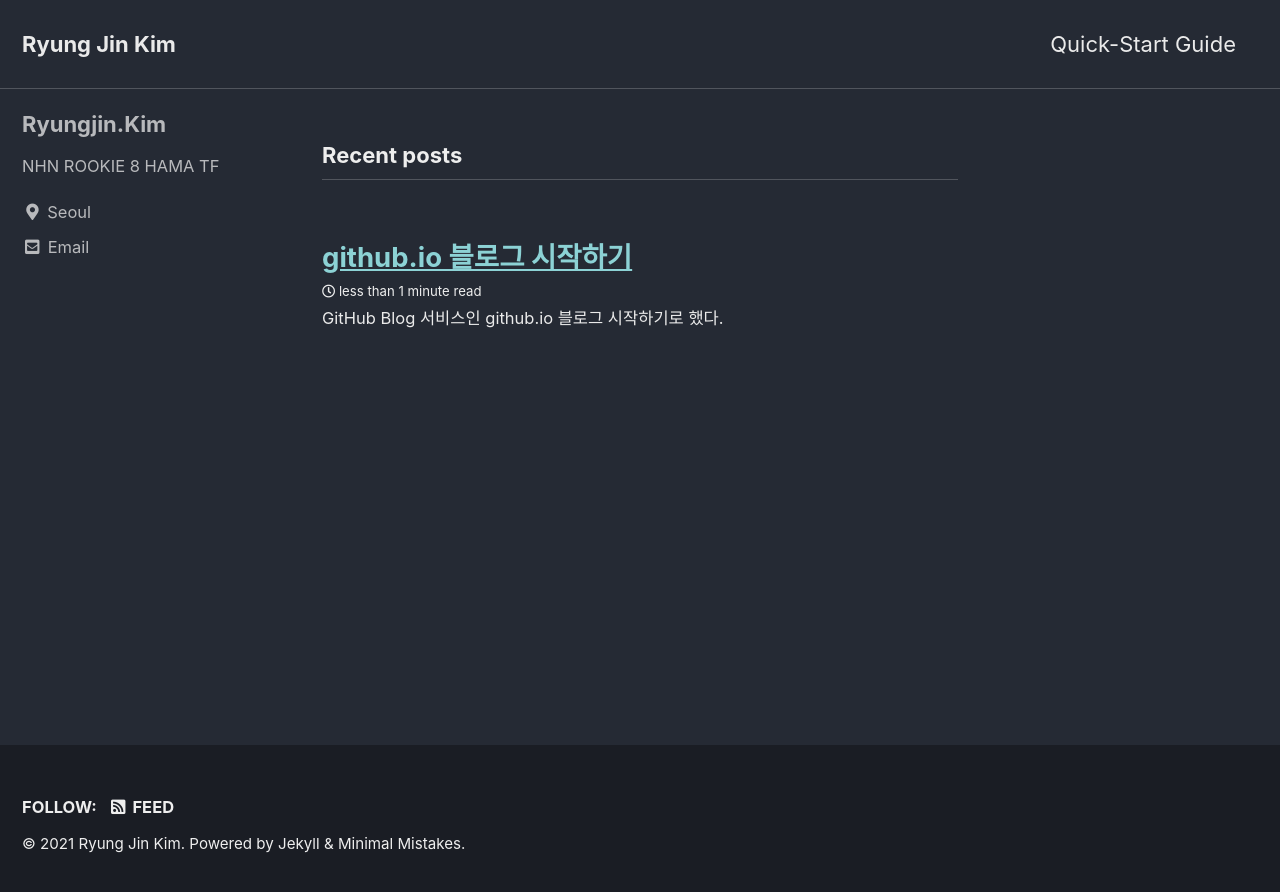
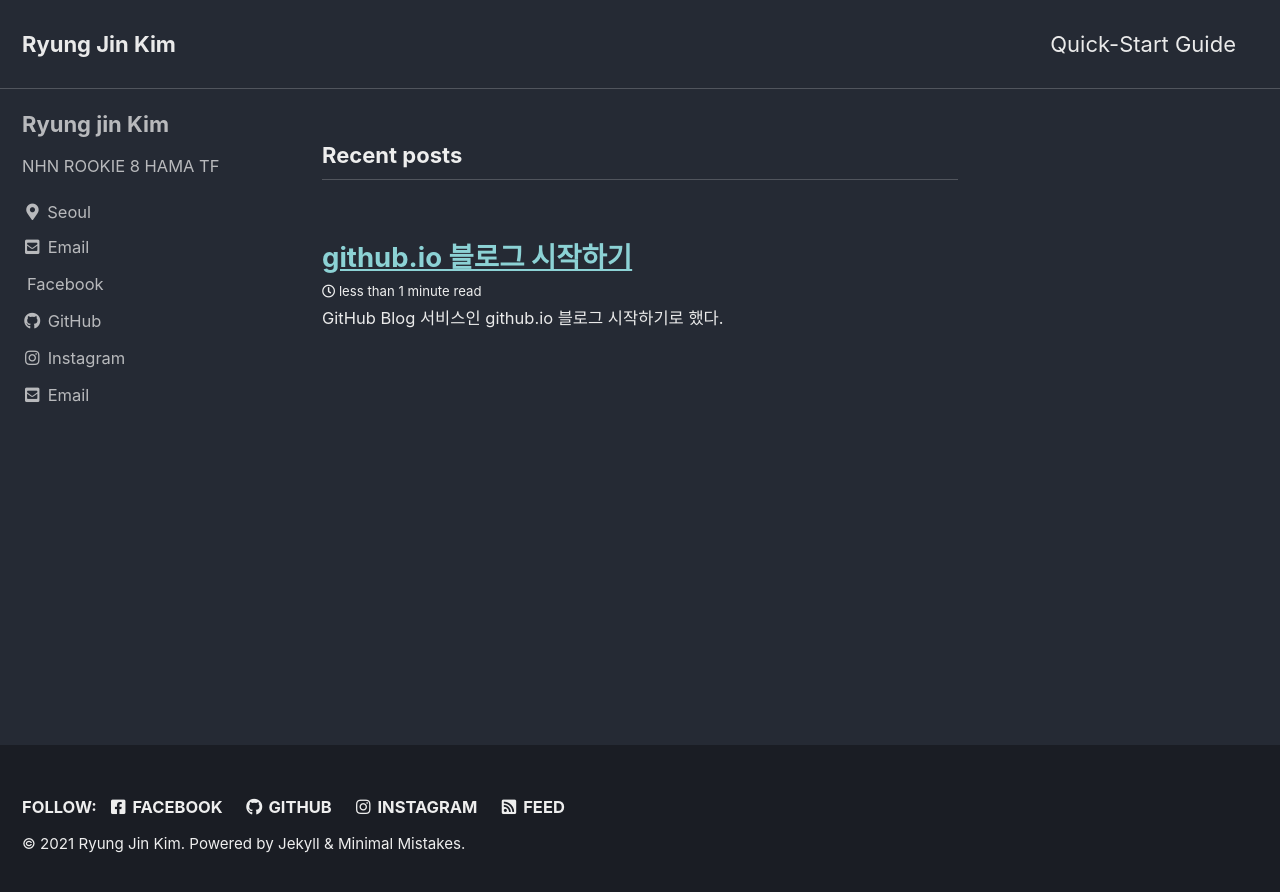
Before and after one commit to RATIONAL331/rational331.github.io, a Jekyll site: the page built from index.html, in a window 1280 px wide. Shown: the top 892 px of the page. Built offline with Jekyll 4.4.1, drawn with Linux system fonts in a browser that asks for light colours; cached includes are drawn as plain includes; the list of posts is cut into pages by our own code; some of the changed lines change nothing that is shown.

Commit message:
Update _config.yml

```diff
--- a/_config.yml
+++ b/_config.yml
@@ -93,7 +93,7 @@
 
 # Site Author
 author:
-  name             : "Ryungjin.Kim"
+  name             : "Ryung jin Kim"
   avatar           : # path of avatar image, e.g. "/assets/images/bio-photo.jpg"
   bio              : "NHN ROOKIE 8 HAMA TF"
   location         : "Seoul"
@@ -101,7 +101,7 @@
   links:
     - label: "Email"
       icon: "fas fa-fw fa-envelope-square"
-      # url: "mailto:your.name@email.com"
+      url: "ryungjin.kim@nhn.com"
     - label: "Website"
       icon: "fas fa-fw fa-link"
       # url: "https://your-website.com"
@@ -109,14 +109,14 @@
       icon: "fab fa-fw fa-twitter-square"
       # url: "https://twitter.com/"
     - label: "Facebook"
-      icon: "fab fa-fw fa-facebook-square"
-      # url: "https://facebook.com/"
+      icon: "https://"
+      url: "https://www.facebook.com/RATIONAL0331"
     - label: "GitHub"
       icon: "fab fa-fw fa-github"
-      # url: "https://github.com/"
+      url: "https://github.com/rational331"
     - label: "Instagram"
       icon: "fab fa-fw fa-instagram"
-      # url: "https://instagram.com/"
+      url: "https://instagram.com/rational331"
 
 # Site Footer
 footer:
@@ -126,10 +126,10 @@
       # url:
     - label: "Facebook"
       icon: "fab fa-fw fa-facebook-square"
-      # url:
+      url: "https://www.facebook.com/RATIONAL0331"
     - label: "GitHub"
       icon: "fab fa-fw fa-github"
-      # url:
+      url: "https://github.com/RATIONAL331"
     - label: "GitLab"
       icon: "fab fa-fw fa-gitlab"
       # url:
@@ -138,7 +138,7 @@
       # url:
     - label: "Instagram"
       icon: "fab fa-fw fa-instagram"
-      # url:
+      url: "https://www.instagram.com/rational331"
 
 
 # Reading Files
```
